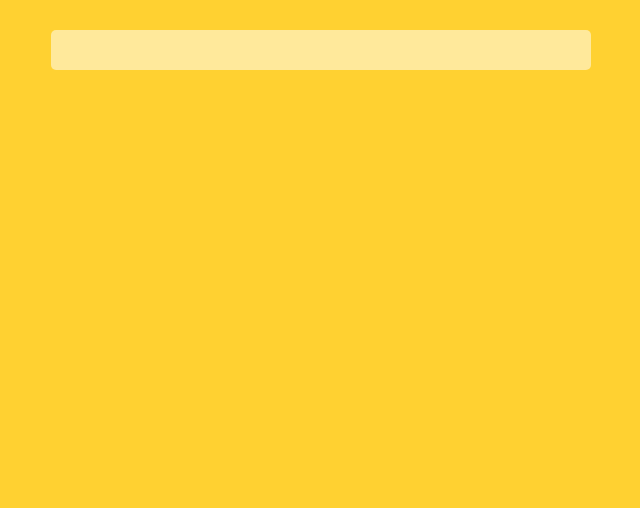
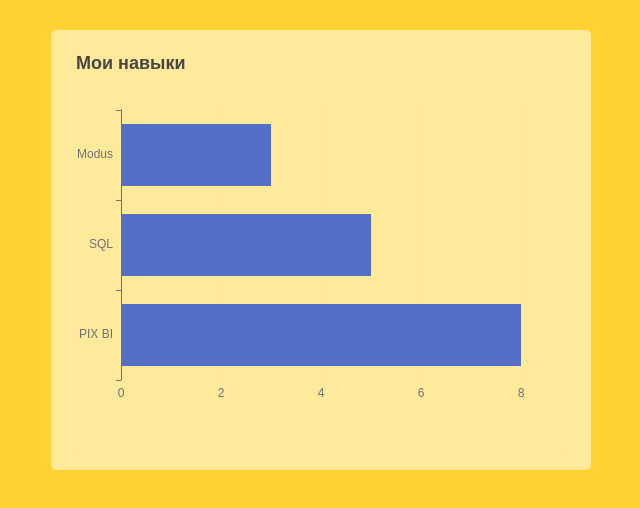
Before and after one commit to Balan666/my_1st_site, a plain HTML site: page index.html in a window 1280 px wide. Shown: the whole page, without its empty margins (319-959 px from the left). Drawn offline with nearby package versions, Linux system fonts and the light colour scheme.

Commit message:
fixed skills-hist styles

```diff
--- a/index.html
+++ b/index.html
@@ -7,7 +7,7 @@
     <script src="https://cdn.jsdelivr.net/npm/echarts@5.5.0/dist/echarts.min.js"></script>
 </head>
 <body>
-<div id = "skills-hist" style = "height = 400px; width = 800px;"></div>
+<div id = "skills-hist" style = "height: 400px; width: 800px;"></div>
 
 <script type="module" src="js/main.js"></script>
 
```
